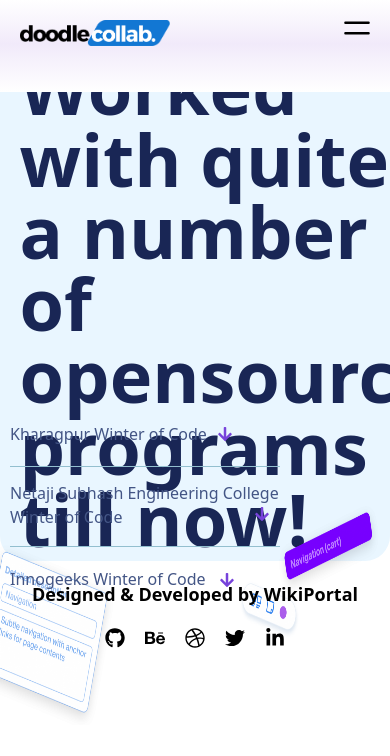
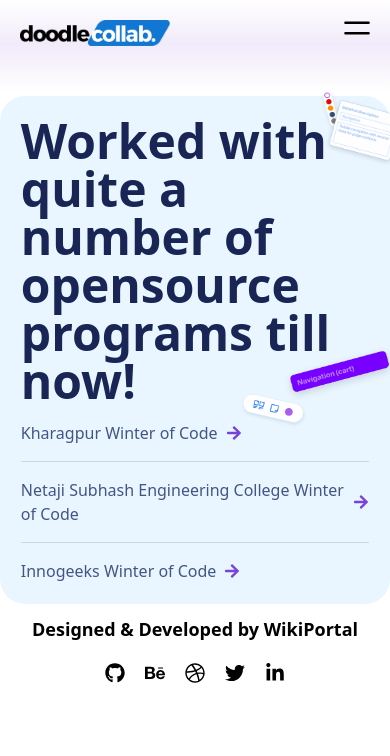
Before and after one commit to WikiPortal/DoodleCollab, a React (Vite) app: page /features in a window 390 px wide. Shown: the top 756 px of the page. Built offline with nearby package versions, Linux system fonts and the light colour scheme.

Commit message:
refactor:made feature page responsive for all the devices

```diff
--- a/src/index.css
+++ b/src/index.css
@@ -1,6 +1,10 @@
 @tailwind base;
 @tailwind components;
 @tailwind utilities;
+
+body{
+  overflow-x: hidden;
+}
 
 body.dark-mode {
   background-color: #1a1a1a;
--- a/src/pages/Features/Features.jsx
+++ b/src/pages/Features/Features.jsx
@@ -1,33 +1,90 @@
-import React from "react";
-import Grid from '@mui/system/Unstable_Grid';
-import img1 from '../../assets/Features/img1.png';
-import img2 from '../../assets/Features/img2.png';
+import Grid from "@mui/system/Unstable_Grid";
+import img1 from "../../assets/Features/img1.png";
+import img2 from "../../assets/Features/img2.png";
 import { Link } from "react-router-dom";
 
 import { FaArrowDown } from "react-icons/fa";
+import { Divider } from "@mui/material";
 
 const Features = () => {
   return (
-    <Grid container sx={{ display:'flex',justifyContent:'space-between', marginX: 'auto', marginTop: '8%', backgroundColor: '#E9F6FF', paddingTop:'5%', height: '530px', maxWidth: '1000px', borderRadius: '25px' }}>
-      <Grid container sx={{ height: '70%', marginLeft: '5%', maxWidth: '550px' }}>
-        <p className="text-7xl .leading-snug font-black" style={{ color: '#192655' }}>Worked with quite a number of opensource programs till now!</p>
-        <img src={img1} style={{ marginLeft: '-25%', marginTop: '-12%', width: '60%', height: '60%' }} alt="img1" />
-        <img src={img2} style={{ width: '50%', height: '60%', marginTop: '-20%', marginLeft: '15%' }} alt="img2" />
+    <Grid
+      container
+      sx={{
+        marginX: "auto",
+        marginTop: { xs: "6rem", md: "8rem" },
+        backgroundColor: "#E9F6FF",
+        maxWidth: "1000px",
+        borderRadius: "25px",
+        padding: { xs: "0.8rem", sm: "2rem" },
+      }}
+      spacing={2}
+    >
+      <Grid xs={12} sm={8}>
+        <div className="relative">
+          <h1 className="text-5xl md:text-[4rem] lg:text-7xl .leading-snug font-black text-[#192655]">
+            Worked with quite a number of opensource programs till now!
+          </h1>
+          <img
+            src={img1}
+            className="size-32 xs:size-48 md:size-72 object-contain absolute -top-14 -right-14 xs:top-[80%] md:top-[75%] xs:-left-[20%]"
+            alt="img1"
+            aria-hidden
+          />
+          <img
+            src={img2}
+            className="size-52 xs:size-60 md:size-80 absolute -right-10 xs:-right-[10%] object-contain -bottom-24 xs:-bottom-[45%]  md:-bottom-[40%]"
+            alt="img2"
+            aria-hidden
+          />
+        </div>
       </Grid>
 
-      <Grid container sx={{ height: '200px', maxWidth: '300px'}}>
-        <div style={{ display: 'flex', alignItems: 'center', }}>
-          <Link to="https://kwoc.kossiitkgp.org/" style={{ paddingLeft: '10px', paddingRight: '10px', color: '#435585' }} className="font-medium text-base">Kharagpur Winter of Code
-          <FaArrowDown style={{ color: '#7743DB', marginTop:'-10%', marginLeft:'105%' }} /></Link>
+      <Grid xs={12} sm={4}>
+        <div style={{ display: "flex", alignItems: "center" }}>
+          <Link
+            to="https://kwoc.kossiitkgp.org/"
+            className="font-medium text-base inline-flex items-center gap-2 text-[#435585] hover:text-[#192655]"
+            target="blank"
+          >
+            Kharagpur Winter of Code
+            <FaArrowDown className="text-[#7743DB] -rotate-90 shrink-0" />
+          </Link>
         </div>
-        <hr style={{ width: '100%',   marginLeft: '10px', marginTop: '10px', marginBottom: '5px', borderColor: '#93BFCF', marginRight:'20px' }} />
-        <div style={{ display: 'flex', alignItems: 'center', marginTop: '-11%'}}>
-          <Link to="https://winterofcode.com/ " style={{ paddingLeft: '10px', color: '#435585' }} className="font-medium text-base">Netaji Subhash Engineering College Winter of Code <FaArrowDown style={{ color: '#7743DB', marginTop: '-8%', marginLeft: '84%' }} /> </Link>
+        <Divider sx={{ width: "100%", marginBlock: "1rem" }} />
+
+        <div
+          style={{
+            display: "flex",
+            alignItems: "center",
+          }}
+        >
+          <Link
+            to="https://winterofcode.com/ "
+            className="font-medium text-base inline-flex items-center gap-2 text-[#435585] hover:text-[#192655]"
+            target="blank"
+          >
+            Netaji Subhash Engineering College Winter of Code{" "}
+            <FaArrowDown className="text-[#7743DB] -rotate-90 shrink-0" />{" "}
+          </Link>
         </div>
-        <hr style={{ width: '100%', marginLeft: '10px', marginTop: '10px', marginBottom: '5px', borderColor: '#93BFCF', marginRight:'20px'  }} />
-        <div style={{ display: 'flex', alignItems: 'center', marginTop: '-11%'}}>
-          <Link to="https://iwoc.codes/" style={{ paddingLeft: '10px', color: '#435585' }} className="font-medium text-base"> Innogeeks Winter of Code <FaArrowDown style={{ color: '#7743DB', marginTop: '-10%', marginLeft:'107%' }} /></Link>
 
+        <Divider sx={{ width: "100%", marginBlock: "1rem" }} />
+        <div
+          style={{
+            display: "flex",
+            alignItems: "center",
+          }}
+        >
+          <Link
+            to="https://iwoc.codes/"
+            className="font-medium text-base inline-flex items-center gap-2 text-[#435585] hover:text-[#192655]"
+            target="blank"
+          >
+            {" "}
+            Innogeeks Winter of Code{" "}
+            <FaArrowDown className="text-[#7743DB] -rotate-90 shrink-0" />
+          </Link>
         </div>
       </Grid>
     </Grid>
--- a/tailwind.config.js
+++ b/tailwind.config.js
@@ -2,7 +2,11 @@
 export default {
   content: ["./index.html", "./src/**/*.{js,ts,jsx,tsx}"],
   theme: {
-    extend: {},
+    extend: {
+      screens: {
+        xs: "600px",
+      },
+    },
   },
   plugins: [],
 };
```
